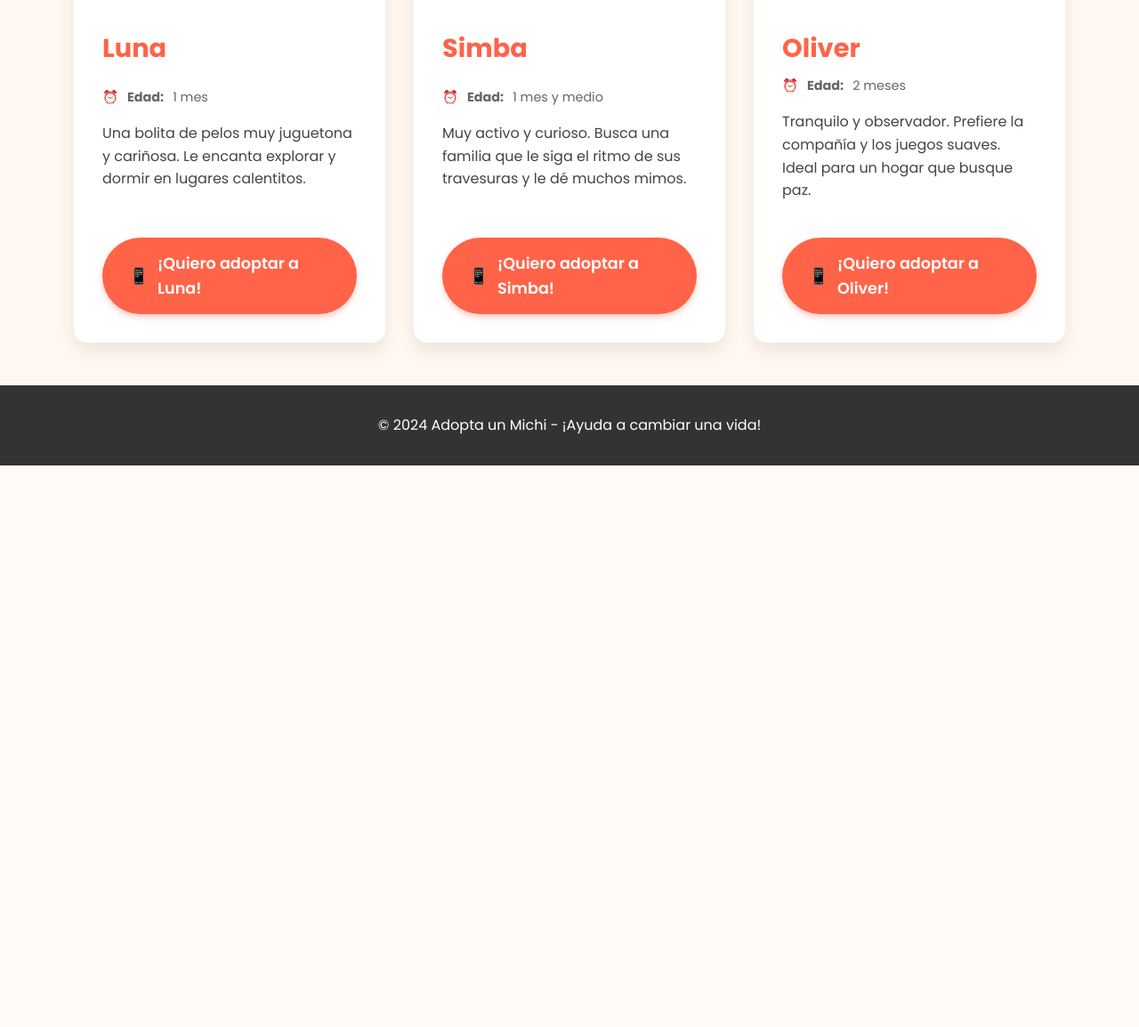
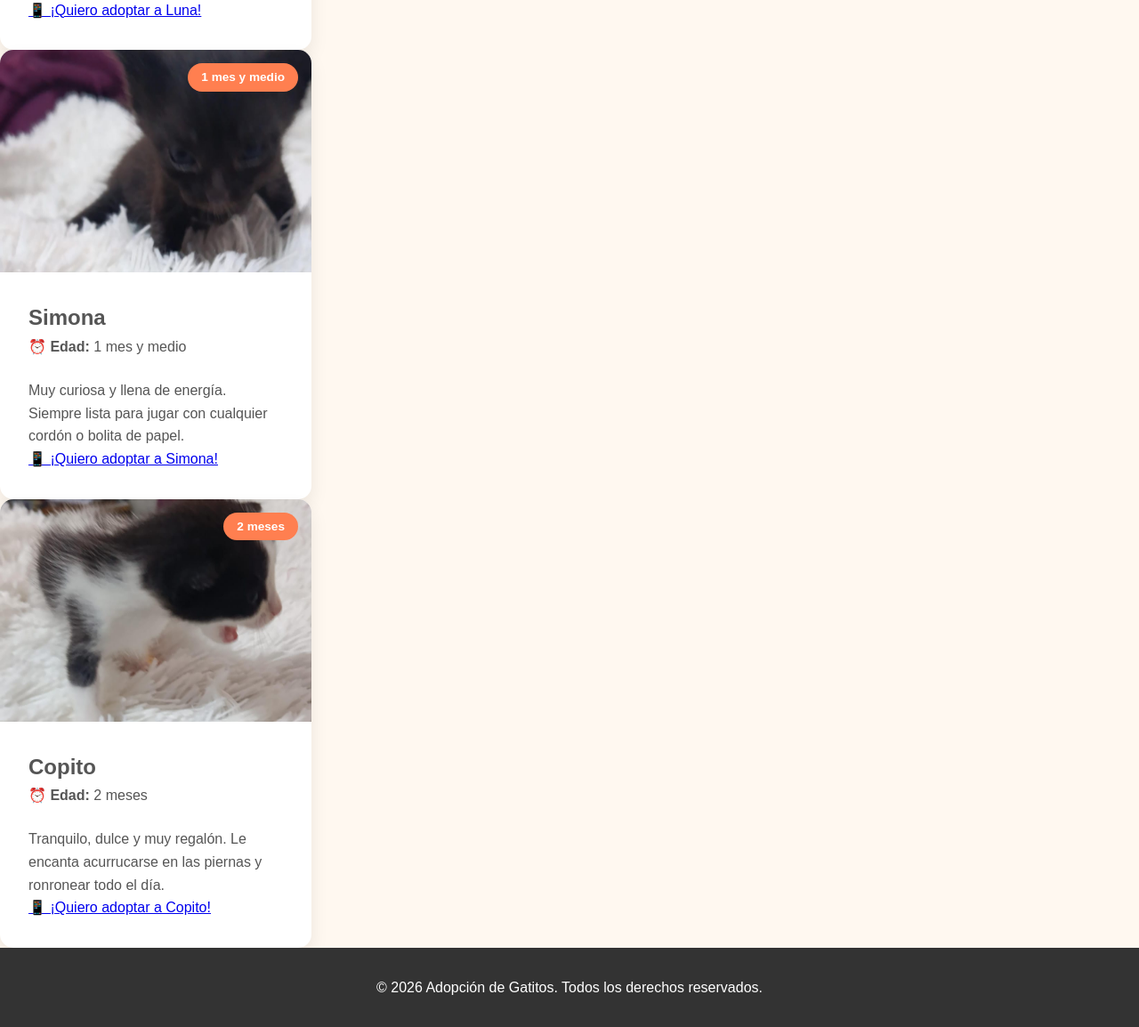
Before and after one commit to williamgonzalez38-source/adopcion-gatitos, a Flask app: page / in a window 1280 px wide. Shown: the part 658-1812 px from the top of the page at 89% size. Before the commit the page ends 1181 px from the top, so only its background shows below. Run offline with Flask 3, Linux system fonts and the light colour scheme.

Commit message:
Actualizar index.html con extensiones

```diff
--- a/templates/index.html
+++ b/templates/index.html
@@ -3,85 +3,92 @@
 <head>
     <meta charset="UTF-8">
     <meta name="viewport" content="width=device-width, initial-scale=1.0">
-    <title>Adopción de Gatitos | Amor a Primera Vista</title>
-    <!-- Vinculamos la hoja de estilos -->
+    <title>Adopción de Gatitos - Encuentra tu Compañero</title>
+    <!-- Enlace a los estilos CSS en la carpeta static -->
     <link rel="stylesheet" href="{{ url_for('static', filename='style.css') }}">
-    <!-- Fuente moderna (Poppins) -->
-    <link href="https://fonts.googleapis.com/css2?family=Poppins:wght@300;400;600;700&display=swap" rel="stylesheet">
+    <!-- Fuentes de Google Fonts -->
+    <link href="https://fonts.googleapis.com/css2?family=Quicksand:wght@400;600;700&display=swap" rel="stylesheet">
 </head>
 <body>
 
-    <!-- Cabecera de la página -->
-    <header>
-        <div class="header-content">
-            <span class="paw-icon">🐾</span>
-            <h1>Nuestros Bebés Buscan un Hogar</h1>
+    <!-- Encabezado principal -->
+    <header class="main-header">
+        <div class="header-container">
+            <h1>Dale un Hogar a un Amigo</h1>
             <p>Conoce a estos pequeños que sueñan con darte todo su amor.</p>
         </div>
     </header>
 
-    <!-- Contenedor principal de las tarjetas -->
-    <main class="adopcion-container">
+    <!-- Contenido Principal: Listado de Gatitos -->
+    <main class="container">
+        <section class="grid-gatos">
 
-        <!-- Tarjeta 1: Gatito 1 -->
+            <!-- Tarjeta 1: Luna -->
             <article class="gato-card">
                 <div class="card-image">
-                <img src="{{ url_for('static', filename='gato1.jpg') }}" alt="Gatito 1 tierno" loading="lazy">
+                    <img src="{{ url_for('static', filename='gato1.jpeg') }}" alt="Gatito 1 tierno" loading="lazy">
                     <span class="tag-edad">1 mes</span>
                 </div>
                 <div class="card-content">
-                <h2 class="gato-nombre">Luna</h2>
-                <div class="gato-info">
-                    <span class="info-item"><span class="icon">⏰</span> <strong>Edad:</strong> 1 mes</span>
-                    <p class="gato-descripcion">Una bolita de pelos muy juguetona y cariñosa. Le encanta explorar y dormir en lugares calentitos.</p>
-                </div>
-                <a href="https://wa.me/tu_numero_aqui" target="_blank" class="btn-adoptar">
-                    <span class="whatsapp-icon">📱</span> ¡Quiero adoptar a Luna!
+                    <h2>Luna</h2>
+                    <p class="gato-info">
+                        <span class="icon">⏰</span> <strong>Edad:</strong> 1 mes
+                    </p>
+                    <p class="gato-desc">
+                        Una bolita de pelos muy juguetona y cariñosa. Le encanta explorar y dormir en lugares calentitos.
+                    </p>
+                    <a href="https://wa.me/584120000000?text=Hola,%20estoy%20interesado%20en%20adoptar%20a%20Luna" class="btn-whatsapp" target="_blank" rel="noopener noreferrer">
+                        📱 ¡Quiero adoptar a Luna!
                     </a>
                 </div>
             </article>
 
-        <!-- Tarjeta 2: Gatito 2 -->
+            <!-- Tarjeta 2: Simona -->
             <article class="gato-card">
                 <div class="card-image">
-                <img src="{{ url_for('static', filename='gato2.jpg') }}" alt="Gatito 2 activo" loading="lazy">
+                    <img src="{{ url_for('static', filename='gato2.jpeg') }}" alt="Gatito 2 activo" loading="lazy">
                     <span class="tag-edad">1 mes y medio</span>
                 </div>
                 <div class="card-content">
-                <h2 class="gato-nombre">Simba</h2>
-                <div class="gato-info">
-                    <span class="info-item"><span class="icon">⏰</span> <strong>Edad:</strong> 1 mes y medio</span>
-                    <p class="gato-descripcion">Muy activo y curioso. Busca una familia que le siga el ritmo de sus travesuras y le dé muchos mimos.</p>
-                </div>
-                <a href="https://wa.me/tu_numero_aqui" target="_blank" class="btn-adoptar">
-                    <span class="whatsapp-icon">📱</span> ¡Quiero adoptar a Simba!
+                    <h2>Simona</h2>
+                    <p class="gato-info">
+                        <span class="icon">⏰</span> <strong>Edad:</strong> 1 mes y medio
+                    </p>
+                    <p class="gato-desc">
+                        Muy curiosa y llena de energía. Siempre lista para jugar con cualquier cordón o bolita de papel.
+                    </p>
+                    <a href="https://wa.me/584120000000?text=Hola,%20estoy%20interesado%20en%20adoptar%20a%20Simona" class="btn-whatsapp" target="_blank" rel="noopener noreferrer">
+                        📱 ¡Quiero adoptar a Simona!
                     </a>
                 </div>
             </article>
 
-        <!-- Tarjeta 3: Gatito 3 -->
+            <!-- Tarjeta 3: Copito -->
             <article class="gato-card">
                 <div class="card-image">
-                <img src="{{ url_for('static', filename='gato3.jpg') }}" alt="Gatito 3 tranquilo" loading="lazy">
+                    <img src="{{ url_for('static', filename='gato3.jpeg') }}" alt="Gatito 3 tranquilo" loading="lazy">
                     <span class="tag-edad">2 meses</span>
                 </div>
                 <div class="card-content">
-                <h2 class="gato-nombre">Oliver</h2>
-                <div class="gato-info">
-                    <span class="info-item"><span class="icon">⏰</span> <strong>Edad:</strong> 2 meses</span>
-                    <p class="gato-descripcion">Tranquilo y observador. Prefiere la compañía y los juegos suaves. Ideal para un hogar que busque paz.</p>
-                </div>
-                <a href="https://wa.me/tu_numero_aqui" target="_blank" class="btn-adoptar">
-                    <span class="whatsapp-icon">📱</span> ¡Quiero adoptar a Oliver!
+                    <h2>Copito</h2>
+                    <p class="gato-info">
+                        <span class="icon">⏰</span> <strong>Edad:</strong> 2 meses
+                    </p>
+                    <p class="gato-desc">
+                        Tranquilo, dulce y muy regalón. Le encanta acurrucarse en las piernas y ronronear todo el día.
+                    </p>
+                    <a href="https://wa.me/584120000000?text=Hola,%20estoy%20interesado%20en%20adoptar%20a%20Copito" class="btn-whatsapp" target="_blank" rel="noopener noreferrer">
+                        📱 ¡Quiero adoptar a Copito!
                     </a>
                 </div>
             </article>
 
+        </section>
     </main>
 
     <!-- Pie de página -->
-    <footer>
-        <p>&copy; 2024 Adopta un Michi - ¡Ayuda a cambiar una vida!</p>
+    <footer class="main-footer">
+        <p>&copy; 2026 Adopción de Gatitos. Todos los derechos reservados.</p>
     </footer>
 
 </body>
```
Lines whose indentation alone changed are shown as unchanged.
